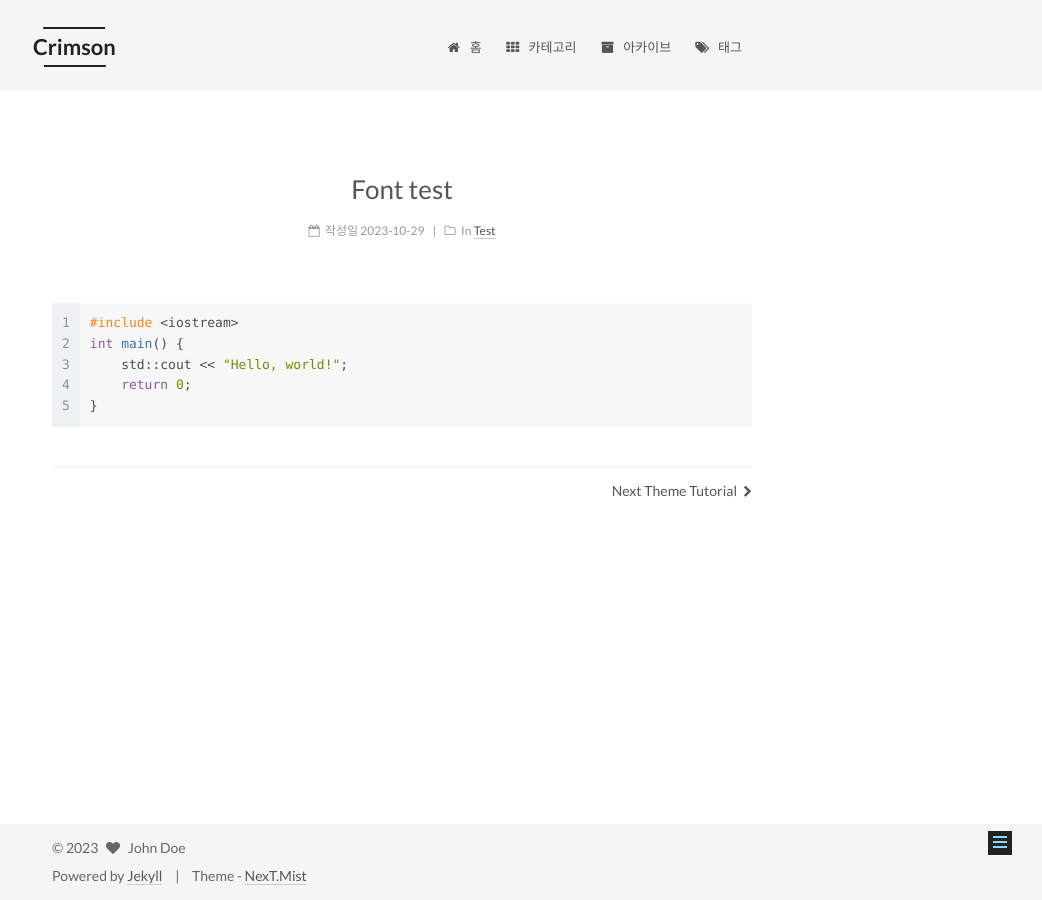
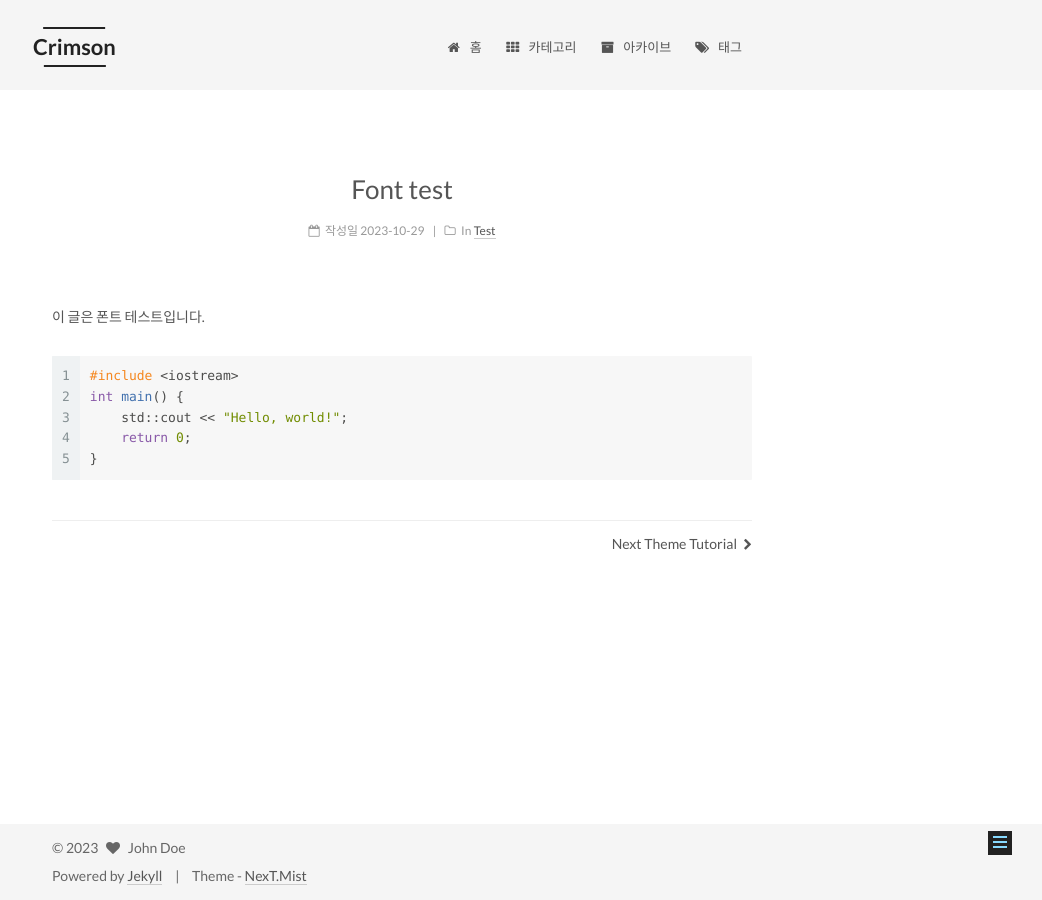
Before and after one commit to CrimsonTheLegoBuilder/CrimsonTheLegoBuilder.github.io, a Jekyll site: the page built from _posts/2023-10-29-font-test.md, in a window 1280 px wide. Shown: the whole page, without its empty margins (238-1280 px from the left). Built offline with Jekyll 4.4.1, drawn with Linux system fonts in a browser that asks for light colours; some web fonts are replaced.

Commit message:
2310291337

````diff
--- a/_posts/2023-10-29-font-test.md
+++ b/_posts/2023-10-29-font-test.md
@@ -1,9 +1,10 @@
 ---
 title: Font test
-date: 2023-10-29 13:30:00
 categories:
 - Test
 ---
+
+이 글은 폰트 테스트입니다.
 
 ```cpp
 #include <iostream>
````
